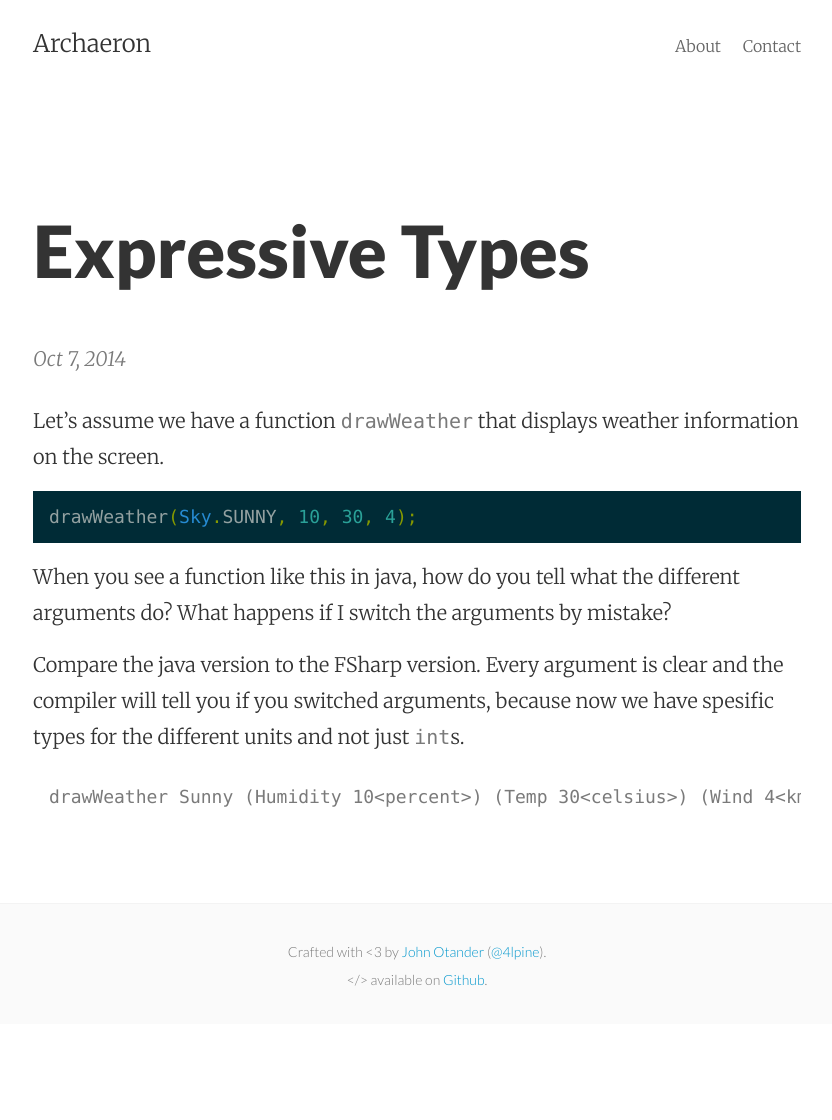
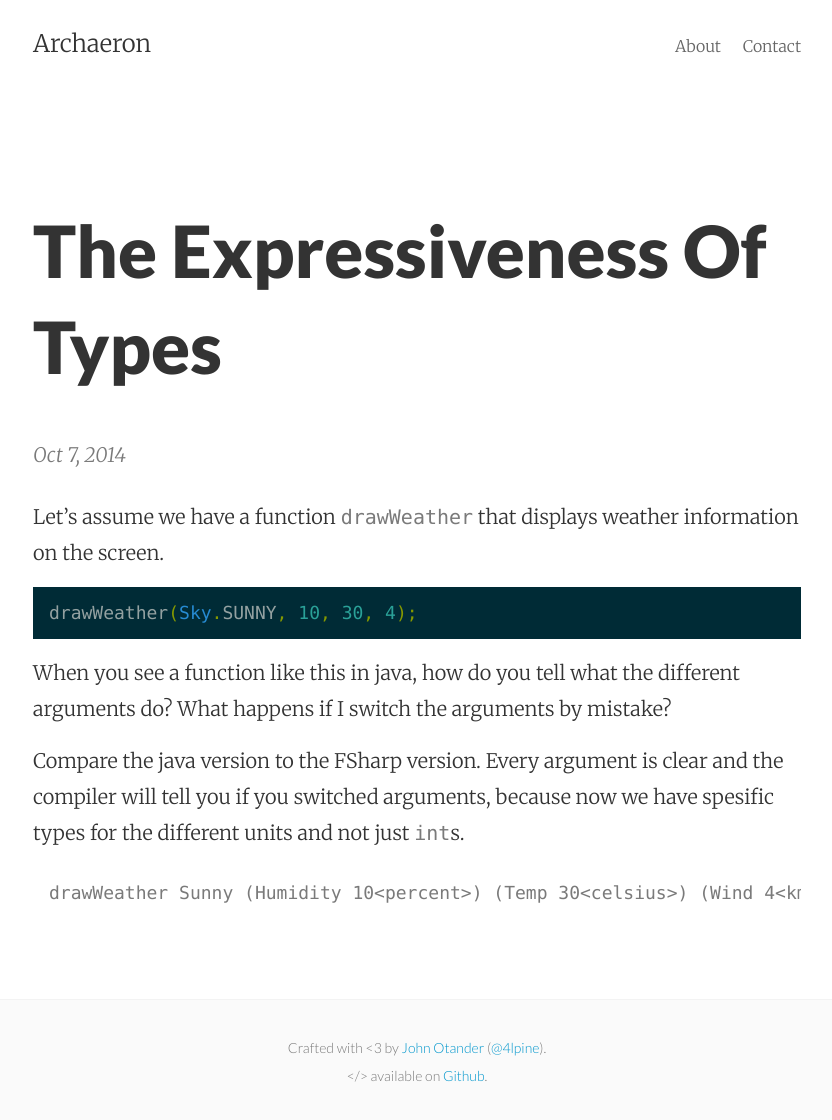
Before and after one commit to archaeron/archaeron.github.io, a Jekyll site: the page built from _posts/2014-10-07-expressive-types.md, in a window 1280 px wide. Shown: the whole page, without its empty margins (223-1055 px from the left). Built offline with Jekyll 4.4.1, drawn with Linux system fonts in a browser that asks for light colours; before the commit the page ends 1024 px from its top, so only the background shows below that.

Commit message:
a better title for the new blogpost

```diff
--- a/_posts/2014-10-07-expressive-types.md
+++ b/_posts/2014-10-07-expressive-types.md
@@ -1,6 +1,6 @@
 ---
 layout:     post
-title:      Expressive Types
+title:      The Expressiveness Of Types
 date:       2014-10-07 11:21:29
 summary:    One of the reasons why I love functional programming
 categories: functional programming types why-i-love-fp
```
